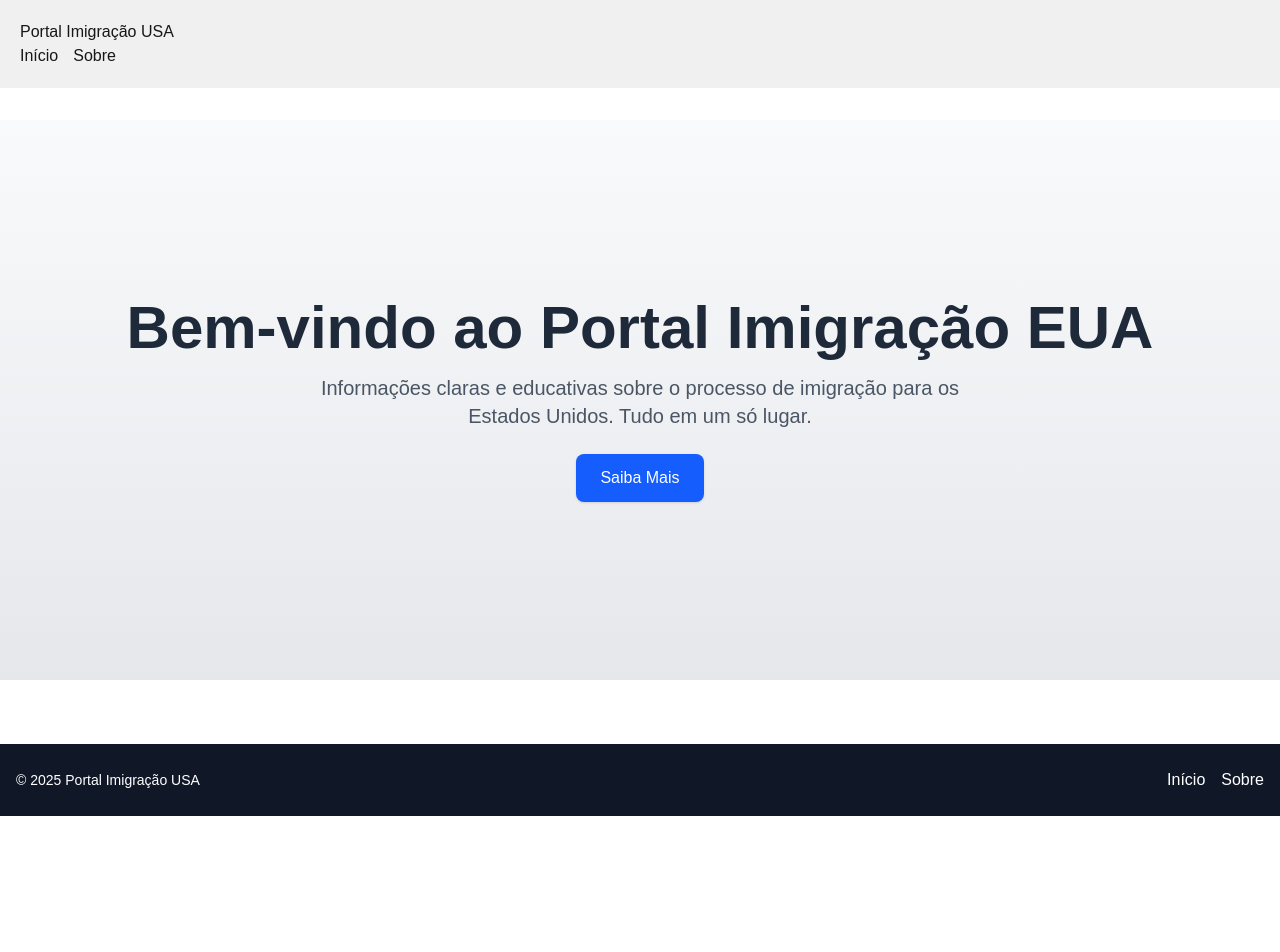
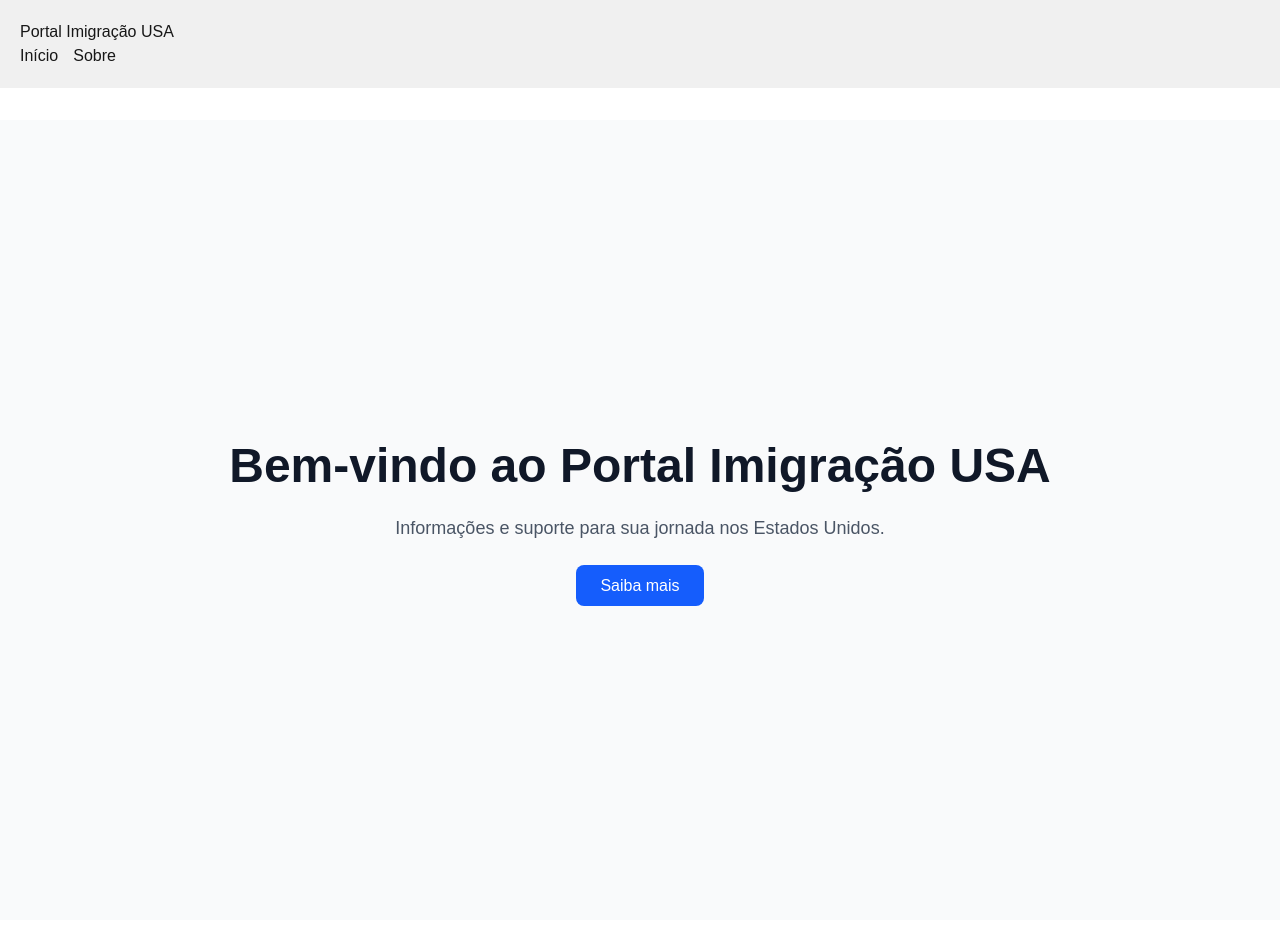
Before and after one commit to Ilton21/portalimigracaousa, a Next.js app: page / in a window 1280 px wide. Shown: the top 952 px of the page. Before the commit the page ends 816 px from the top, so only its background shows below. Built offline with nearby package versions, Linux system fonts and the light colour scheme.

Commit message:
feat: adiciona Hero e Footer estilizados

```diff
--- a/app/page.js
+++ b/app/page.js
@@ -1,21 +1,22 @@
 export default function Home() {
   return (
-    <section className="flex flex-col items-center justify-center
-min-h-[70vh] bg-gradient-to-b from-gray-50 to-gray-200 text-center p-8">
-      <h1 className="text-4xl md:text-6xl font-bold text-gray-800 mb-4">
-        Bem-vindo ao Portal Imigração EUA
+    <main className="flex flex-col items-center justify-center
+min-h-screen bg-gray-50 px-6">
+      <section className="text-center py-20">
+        <h1 className="text-5xl font-bold text-gray-900 mb-6">
+          Bem-vindo ao Portal Imigração USA
         </h1>
-      <p className="text-lg md:text-xl text-gray-600 max-w-2xl mb-6">
-        Informações claras e educativas sobre o processo de imigração
-        para os Estados Unidos. Tudo em um só lugar.
+        <p className="text-lg text-gray-600 mb-8">
+          Informações e suporte para sua jornada nos Estados Unidos.
         </p>
         <a
           href="/about"
-        className="px-6 py-3 bg-blue-600 text-white rounded-lg shadow
+          className="px-6 py-3 rounded-lg bg-blue-600 text-white
 hover:bg-blue-700 transition"
         >
-        Saiba Mais
+          Saiba mais
         </a>
       </section>
+    </main>
   );
 }
--- a/components/Footer.js
+++ b/components/Footer.js
@@ -1,13 +1,18 @@
-import Link from 'next/link';
+import Link from "next/link";
 
 export default function Footer() {
   return (
-    <footer className="bg-gray-900 text-white py-6 mt-8">
-      <div className="container mx-auto flex justify-between items-center px-4">
-        <p className="text-sm">© {new Date().getFullYear()} Portal Imigração USA</p>
-        <nav className="flex space-x-4">
-          <Link href="/" className="hover:text-gray-400">Início</Link>
-          <Link href="/about" className="hover:text-gray-400">Sobre</Link>
+    <footer className="bg-gray-900 text-gray-300 py-6 mt-12">
+      <div className="container mx-auto flex justify-between items-center
+px-6">
+        <p>&copy; {new Date().getFullYear()} Portal Imigração USA</p>
+        <nav className="space-x-4">
+          <Link href="/" className="hover:text-white">
+            Início
+          </Link>
+          <Link href="/about" className="hover:text-white">
+            Sobre
+          </Link>
         </nav>
       </div>
     </footer>
```
Also changed, not shown: 1 other file (tests, documents, lock files or other folders). Lines whose indentation alone changed are shown as unchanged.
